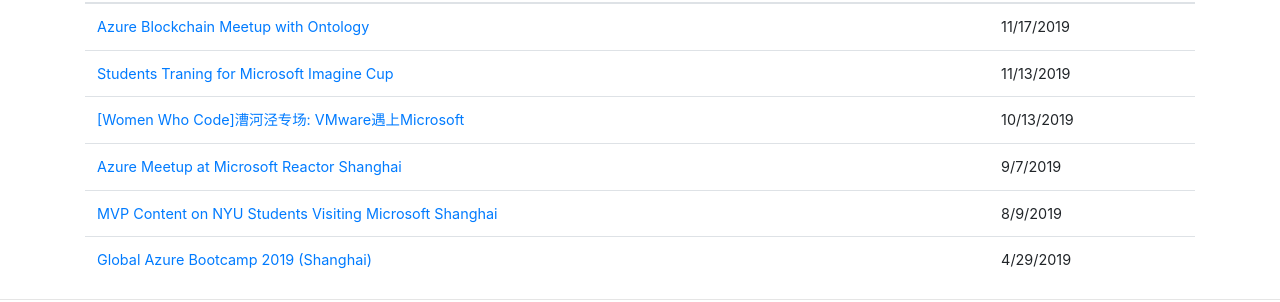
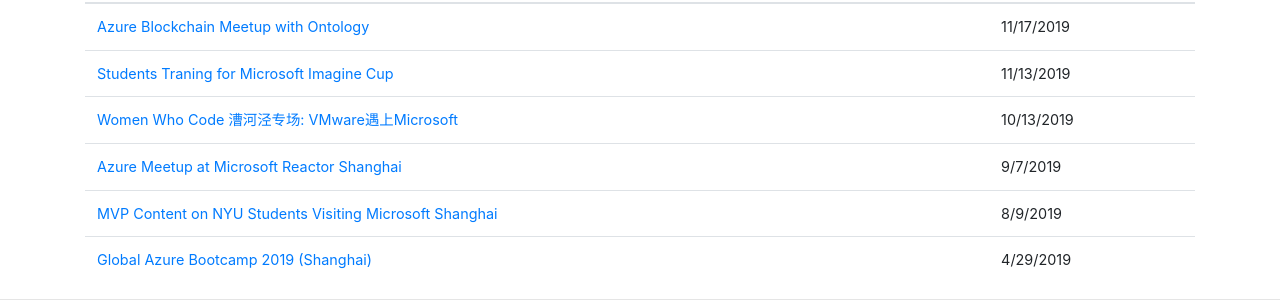
Before and after one commit to microsoft-mvp-events-cn/events, a Jekyll site: the page built from index.html, in a window 1280 px wide. Shown: the part 179-481 px from the top of the page. Built offline with Jekyll 4.4.1, drawn with Linux system fonts in a browser that asks for light colours.

```diff
--- a/content/19.10-WWC-VMWare-Azure.html
+++ b/content/19.10-WWC-VMWare-Azure.html
@@ -1,6 +1,6 @@
 ---
 layout: default
-title: Women Who Code 漕河泾专场: VMware遇上Microsoft
+title: A
 ---
 
 <h3>Women Who Code 漕河泾专场: VMware遇上Microsoft</h3>
--- a/index.html
+++ b/index.html
@@ -31,7 +31,7 @@
         </tr>
         <tr>
                 <td>
-                    <a href="/content/19.10-WWC-VMWare-Azure.html">[Women Who Code]漕河泾专场: VMware遇上Microsoft</a>
+                    <a href="/content/19.10-WWC-VMWare-Azure.html">Women Who Code 漕河泾专场: VMware遇上Microsoft</a>
                 </td>
                 <td>
                     10/13/2019
```
